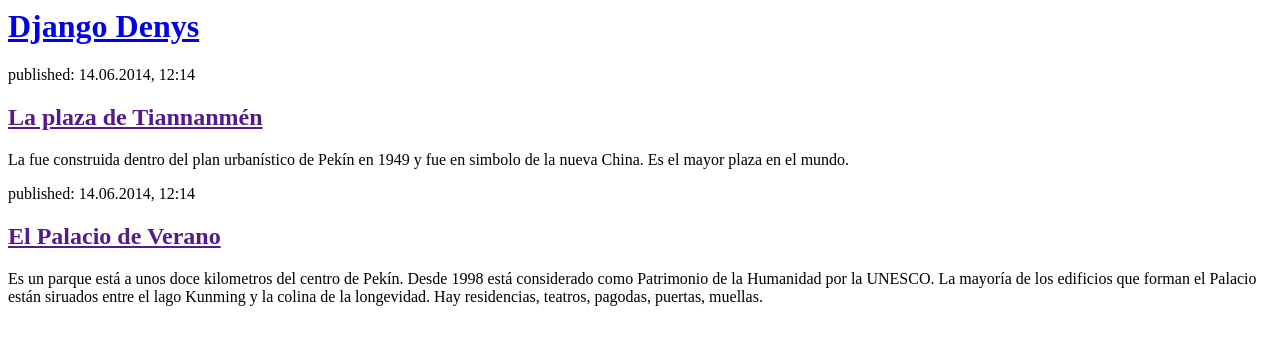
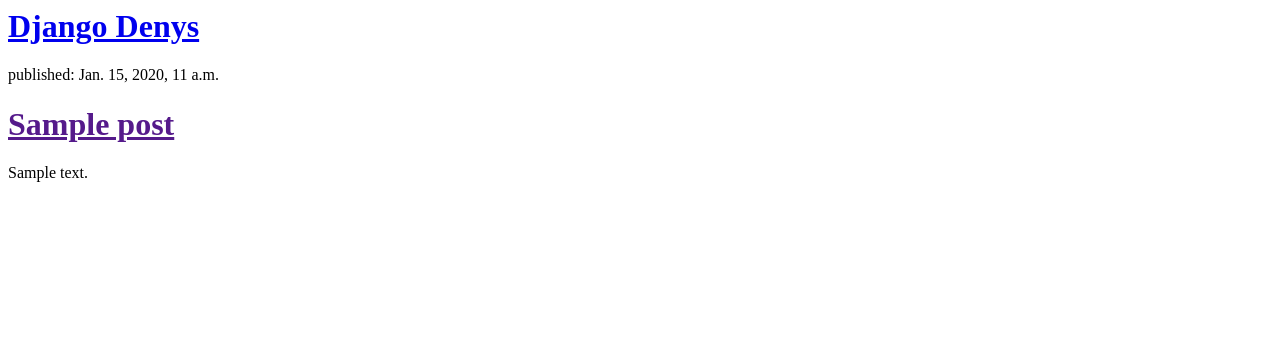
Before and after one commit to DenysV/my-first-blog, a Django app: template blog/templates/blog/post_list.html in a window 1280 px wide. Shown: the top 345 px of the page. Run offline with Django 3.2, Linux system fonts and the light colour scheme; the template is opened without the code that fills it: values that come from a table or form of the project are taken from there, others are empty; tables that the repository leaves empty hold one stand-in row (values such as "Sample post").

Commit message:
Modified template to display posts from database

```diff
--- a/blog/templates/blog/post_list.html
+++ b/blog/templates/blog/post_list.html
@@ -6,15 +6,27 @@
     <div>
       <h1><a href="/">Django Denys</a></h1>
     </div>
+
+      {% for post in posts %}
+        <div>
+          <p>published: {{ post.published_date }}</p>
+          <h1><a href = "">{{ post.title }}</a></h1>
+          <p>{{ post.text|linebreaksbr }}</p>
+        </div>
+      {% endfor %}
+    <!--
+    <div>
       <p>published: 14.06.2014, 12:14</p>
       <h2><a href="">La plaza de Tiannanmén</a></h2>
       <p>La fue construida dentro del plan urbanístico de Pekín en 1949 y fue en simbolo de la nueva China. Es el mayor plaza en el mundo.</p>
     </div>
-
+    -->
+  <!--
     <div>
       <p>published: 14.06.2014, 12:14</p>
       <h2><a href="">El Palacio de Verano</a></h2>
       <p>Es un parque está a unos doce kilometros del centro de Pekín. Desde 1998 está considerado como Patrimonio de la Humanidad por la UNESCO. La mayoría de los edificios que forman el Palacio están siruados entre el lago Kunming y la colina de la longevidad. Hay residencias, teatros, pagodas, puertas, muellas.</p>
     </div>
+  -->
   </body>
 </html>
--- a/blog/views.py
+++ b/blog/views.py
@@ -1,4 +1,7 @@
 from django.shortcuts import render
+from django.utils import timezone
+from .models import Post
 
 def post_list(request):
-    return render(request, 'blog/post_list.html', {})
+    posts = Post.objects.filter(published_date__lte = timezone.now()).order_by('published_date')
+    return render(request, 'blog/post_list.html', {'posts' : posts})
```
